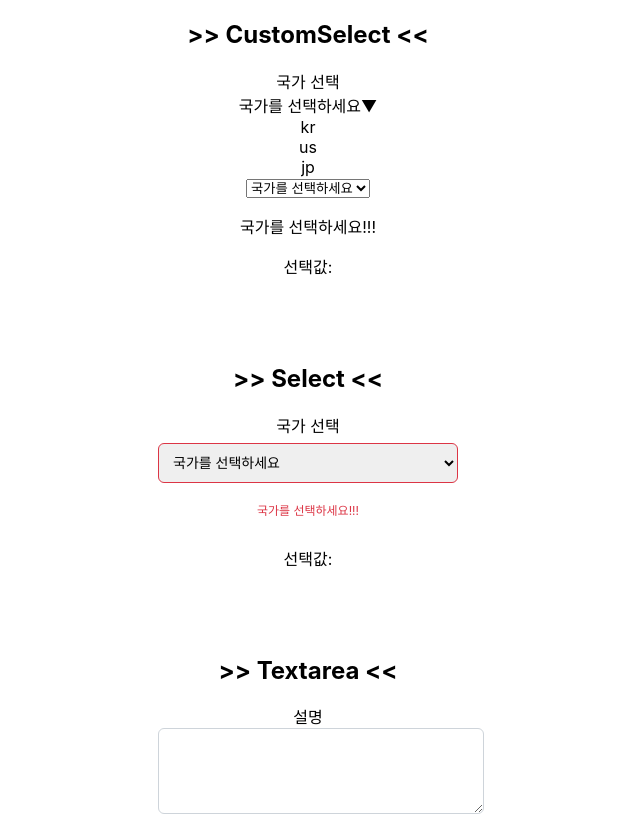
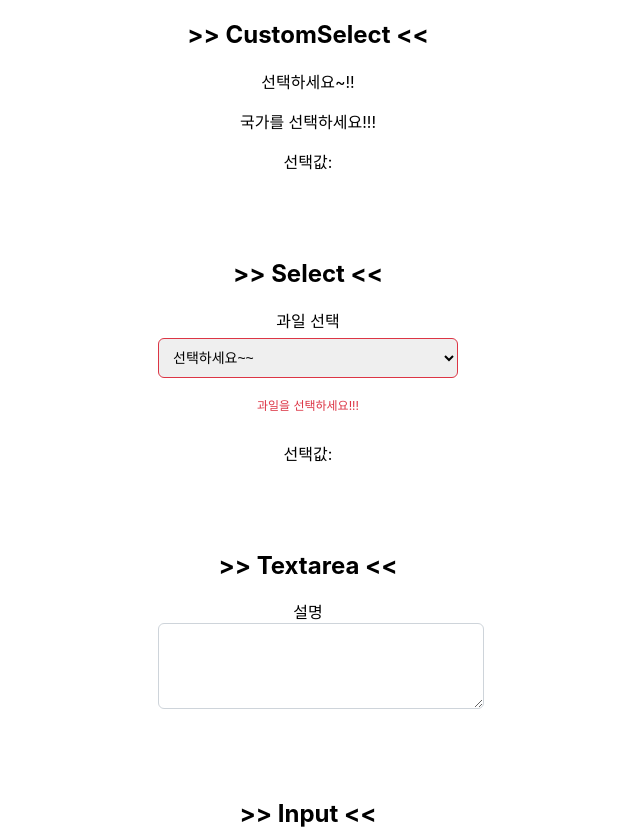
Before and after one commit to kimankuh/my-app, a React (Create React App) app: page / in a window 1280 px wide. Shown: the top 829 px of the page, without its empty margins (332-972 px from the left). Built offline with nearby package versions, Linux system fonts and the light colour scheme.

Commit message:
커스텀 셀렉트 만들기 진행중

```diff
--- a/src/App.js
+++ b/src/App.js
@@ -11,6 +11,7 @@ function App() {
     const [name, setName] = useState("");
     const [desc, setDesc] = useState("");
     const [contry, setContry] = useState("");
+    const [fruit, setFruit] = useState("");
     const contryOptions = [
         {id:1, value:"kr", label: "한국"},
         {id:2, value:"us", label: "미국"},
@@ -21,7 +22,7 @@ function App() {
     <div className="App">
         <h2>&gt;&gt; CustomSelect &lt;&lt;</h2>
         <div style={{margin:"0 auto", padding:"0 50px 50px", width:"300px"}}>
-            <CustomSelect id="customSelectID" label="국가 선택" value={contry} options={contryOptions} placeholder="국가를 선택하세요" onChange={(e) => {setContry(e.target.value)
+            <CustomSelect id="customSelectID" label="국가 선택" value={contry} options={contryOptions} placeholder="선택하세요~!!" onChange={(e) => {setContry(e.target.value)
                 // console.log(e.target.value)
             }} error={!contry && "국가를 선택하세요!!!"} />
             <p>선택값: {contry}</p>
@@ -29,10 +30,10 @@ function App() {
 
         <h2>&gt;&gt; Select &lt;&lt;</h2>
         <div style={{margin:"0 auto", padding:"0 50px 50px", width:"300px"}}>
-            <Select id="selectID" label="국가 선택" value={contry} options={contryOptions} placeholder="국가를 선택하세요" onChange={(e) => {setContry(e.target.value)
+            <Select id="selectID" label="과일 선택" value={fruit} onChange={(e) => {setFruit(e.target.value)
                 // console.log(e.target.value)
-            }} error={!contry && "국가를 선택하세요!!!"} />
-            <p>선택값: {contry}</p>
+            }} error={!fruit && "과일을 선택하세요!!!"} />
+            <p>선택값: {fruit}</p>
         </div>
 
         <h2>&gt;&gt; Textarea &lt;&lt;</h2>
@@ -52,6 +53,11 @@ function App() {
             <Button>기본 버튼</Button>
             <Button size="sm" color="secondary">작은 버튼</Button>
             <Button size="lg">큰 버튼</Button>
+            <Button><span>큰 버튼</span></Button>
+            <Button>
+                <strong>저장</strong>
+                <span className='desc'>임시 저장</span>
+            </Button>
         </div>
     </div>
   );
--- a/src/components/Button/Button.jsx
+++ b/src/components/Button/Button.jsx
@@ -2,7 +2,7 @@ import React from "react";
 import "./Button.scss";
 
 export default function Button({
-    children, // 버튼에 들어갈 텍스트
+    children, // 버튼에 들어갈 텍스트. 'children'은 React에서 약속된 prop명. 문자열, jsx 둘 다 가능. 닫는 태그가 있는 요소에는 children이 자동제공됨. 태그 사이에 들어가는 텍스트에 모두 해당.
     size = "md", // 버튼 크기(sm, md, lg)
     color = "primary", // 색상(primary, secondary 등)
     onClick, // 클릭 이벤트
--- a/src/components/CustomSelect/CustomSelect.jsx
+++ b/src/components/CustomSelect/CustomSelect.jsx
@@ -1,63 +1,118 @@
 import React from "react";
-import {useState} from "react";
-import "./CustomSelect";
+import {useState, useRef, useEffect} from "react";
+import "./CustomSelect.scss";
 
 const CustomSelect = ({
-    label,
-    id,
-    title,
-    value,
-    options = [// 임시 데이터
-        {id:1, label:'banana', value:'바나나'},
-        {id:2, label:'apple', value:'사과'},
-        {id:3, label:'peach', value:'복숭아'},
-    ],
-    placeholder = "선택해 주세요",
-    onChange,// 진짜 이벤트가 아니라 부모가 내려준 콜백 함수. 컴포넌트에 사용되는 경우 prop중에 하나일 뿐.
-    className,
+    options,
+    value,// 현재 선택된 값(부모)
+    onChange,// 값 변경 함수(부모 useState)
+    placeholder = "선택하세요",
+    name,
     disabled = false,
     error,
 }) => {
-    const selectedValue = options.find((opt) => opt.value === value);// 선택된 value
-    const [open, setOpen] = useState(false);// select 열림/닫힘
-    const classes = ['ui-select-wrap', error && 'error', disabled && 'disabled'].filter(Boolean).join(" ");
-    const customOptionSelect = (val) => {
 
+    // 1) 드롭다운이 열려있는지 상태 만들기
+    const [open, setOpen] = useState(false);
+
+    // 2) 셀렉트 바깥 클릭 감지를 위한 ref 생성
+        // 커스텀 셀렉트 전체를 감싸고 있는 DOM요소
+        // 화면에 표시되지 않고, 값이 바뀌어도 렌더링 필요없는 경우.
+        // DOM을 직접 잡아야 하나? 타이머, 포커스, 영역 체크인가?
+    const selectRef = useRef(null);// selectRef.current
+
+    // useEffect() => useEffect는 DOM이 있어야 하고 useRef는 그 DOM 가리킴.
+        // 렌더링이 끝난 뒤에 실행되어야 하는 코드를 넣는 곳.
+        // 의존성 배열이 있어 실행 시점을 조절함.(최초1번 실행, 특정 값이 바뀔때만 실행 등),
+        // 클린업 함수? => 셀렉트가 화면에 생기면 문서 전체 클릭을 감시하다가 사라지면 감시를 중단함.
+        // 이벤트 리스너 등록, API호출, DOM조장, 외부 라이브러리 연동, 타이머/인터벌, 특정 state 변경 감지
+    // ===> 정리
+    // useState : 화면에 보이는 상태
+    // useRef : 화면과 무관한 값 / DOM
+    // useEffect : 렌더링 후 해야 할 일
+
+    // 3) 현재 선택된 option 객체 찾기.
+        // 선택한 value는 "KR"과 같은 값을 부모에서 전달받은 options 배열에서 찾는다
+        // div에 표시될 선택된 값. 배열.find() => 조건에 맞는 첫번재 요소를 찾는 함수
+    const selected = options.find(opt => opt.value === value);
+
+    // 4) 클래스 정리(에러/비활성화 처리)
+        // A && B => A가 true이면 B를 반환, false이면 false를 반환
+        // filter(Boolean) => falsy값들(false, undefined, 0, '')을 제거하고 truthy만 남길때
+        // join(' ') => 클래스
+    const classes = ['ui-custom-select', disabled && 'disabled', error && 'error'].filter(Boolean).join(' ');
+
+    // 5) 셀렉트 클릭(열고/닫기)
+    const toggleOpen = () => {
+        if(disabled) return;
+        setOpen(prev => !prev);// 상태를 토글시켜 업데이트함
+        // prev => !prev : 화살표 함수의 축약형
+            // (prev) => {
+            //     return !prev;
+            // }
+        // setOpen(!prev) 이건 안돼? 왜 함수를 넣음?
+            // 함수형 업데이트라고 표현
+            // 함수형으로 상태를 바꾸줘야 연달아 호출되어도 바로 상태가 토글됨
+            // 빠르게 클릭해도, 다른 상태변경돠 겹쳐도, 이벤트 중첩돼도 상태 꼬이지 않음
+        // 함수형 업데이트 쓰는 경우
+            // 이전 값에 의존하는 경우, 열기/닫기(toggle), 카운터 증가/감소, 배열 push/filter, 객체 상테 병합
+    };
+
+    // 6) 옵션 클릭(값 변경 + 닫기)
+    const handleSelect = (option) => {
+        onChange(option.value);// 부모의 state에 값 변경 요청
+        setOpen(false);// 드롭다운 닫기
+
+        console.log('클릭')
     }
-    console.log('open', open);
+
+    // 7) 바깥 클릭 시 닫히도록 처리
+    useEffect(() => {
+        const handleClickOutside = (e) => {
+            if(selectRef.current && !selectRef.current.contains(e.target)){
+                // selectRef.current : 아직 렌더가 안되면 null일 수 있음. 그래서 DOM이 존재하는지 체크
+                // contains() : selectRef()안에 '포함되어 있나?' 즉, !contains는 '포함 안되어있지?'
+                // 안에서 클릭 true, 바깥에서 클릭 false
+                // ==> 셀렉트 바깥을 클릭 감지
+
+                setOpen(false);// 셀렉트 열려있는데 닫아라
+
+                // console.log('바깥쪽 클릭')
+            }
+        }
+
+        document.addEventListener('mousedown', handleClickOutside);
+        return () => document.addEventListener('mousedown', handleClickOutside);
+    }, []);
+
     return (
-        <div className={classes}>
-            {label && <label className="ui-label">{label}</label>}
+        // 8) 화면 렌더링
+        // <div className={`ui-custom-select ${disabled ? "disabled" : ""} ${error ? "error" : ""}`}>
+        <div className={classes} ref={selectRef}>
 
-            {/* custom select */}
-            <div className="ui-custom-select" onClick={() => !disabled && setOpen(!open)}>
-                <span>{selectedValue ? selectedValue.value : placeholder}</span>
-                <span className={`select-arrow ${open ? "open" : ""}`}>▼</span>
+            {/* 8-1) 선택된 값 표시 영역 */}
+            <div className="select-trigger" onClick={toggleOpen}>
+                {selected ? selected.label : placeholder}
             </div>
 
-            {/* custom option */}
-            <div className="ui-custom-options">
-                {options.map((opt) => {
-                    // console.log('opt', opt)
-                    return (
-                        <div key={opt.value} className={`ui-custom-option ${opt.value === value ? "selected" : ""}`} onClick={() => customOptionSelect(opt.value)}>
-                            {opt.value}
-                        </div>
-                    )
-                })}
-            </div>
+            {/* 8-2) 드롭다운 옵션 목록 */}
+            {open && (// open이 true면 jsx를 렌더링. false값이면 리액트는 무시함(표시 안됨)
+                <ul className="select-options">
+                    {options.map(opt => (
+                        <li key={opt.id} className={opt.value === value ? 'selected' : ''} onClick={() => handleSelect(opt)}>{opt.label}</li>
+                    ))}
+                </ul>
+            )}
 
-            {/* select */}
-            <select id={id} title={title}>
-                <option>{placeholder}</option>
-                {options.map((opt) => {
-                    // console.log('opt2', opt)
-                    return (
-                    <option key={opt.id} value={opt.label}>{opt.value}</option>
-                    )
-                })}
+            {/* 8-3) 폼 전송용 select */}
+            <select value={value} onChange={e => onChange(e.target.value)} hidden>
+                {/* <option value="">{placeholder}</option> */}
+                {options.map(opt => (// 화살표 함수에서 소괄호()는 return 영역이 됨
+                    <option key={opt.id} value={opt.value}>{opt.label}</option>
+                ))}
             </select>
 
+            {/* 8-4) 에러 메세지 */}
             {error && <p className="ui-error">{error}</p>}
         </div>
     );
--- a/src/components/CustomSelect/CustomSelect.scss
+++ b/src/components/CustomSelect/CustomSelect.scss
@@ -1 +1,16 @@
 @import "../../styles/variables";
+
+.ui-custom-select {
+    position: relative;
+    cursor: pointer;
+
+    .select-options {
+        position: absolute;
+        top: 20px;
+        left: 50%;
+        transform:translateX(-50%);
+        width: 100px;
+        background: #fff;
+        border: 1px solid #ddd;
+    }
+}
--- a/src/components/Select/Select.jsx
+++ b/src/components/Select/Select.jsx
@@ -12,7 +12,7 @@ const Select = ({
         {value:"apple", label: "사과"},
         {value:"peach", label: "복숭아"},
     ],
-    placeholder = "선택해셈",
+    placeholder = "선택하세요~~",
     error = "",
     disabled = false,
     onChange,
@@ -22,7 +22,7 @@ const Select = ({
         <div className="ui-select">
             {label && <label className="ui-label">{label}</label>}
 
-            <select id={id} title={title} className={classes} value={value} disabled={disabled} onChange={onChange}>
+            <select id={id} title={title} className={classes} disabled={disabled} onChange={onChange}>
                 <option>{placeholder}</option>
                 {options.map((opt) => {
                     // console.log('opt', opt);
```
Also changed, not shown: src/components/CustomSelect/CustomSelect_old.jsx (added, +69 -0 lines).
